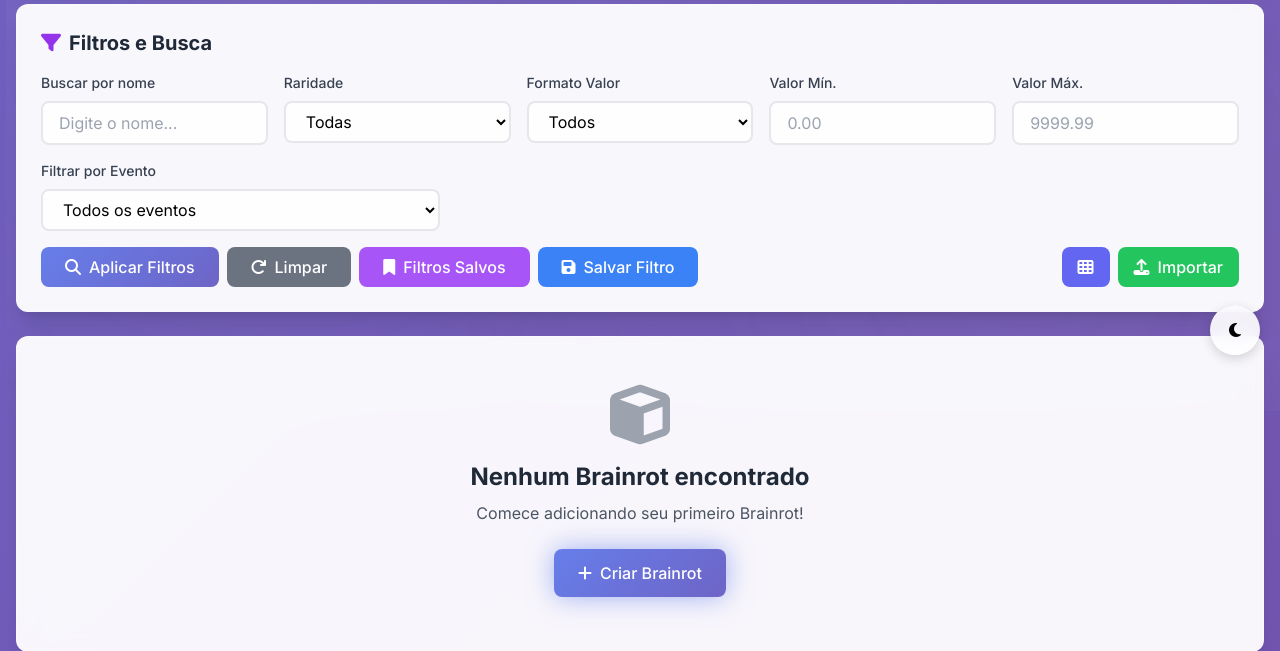
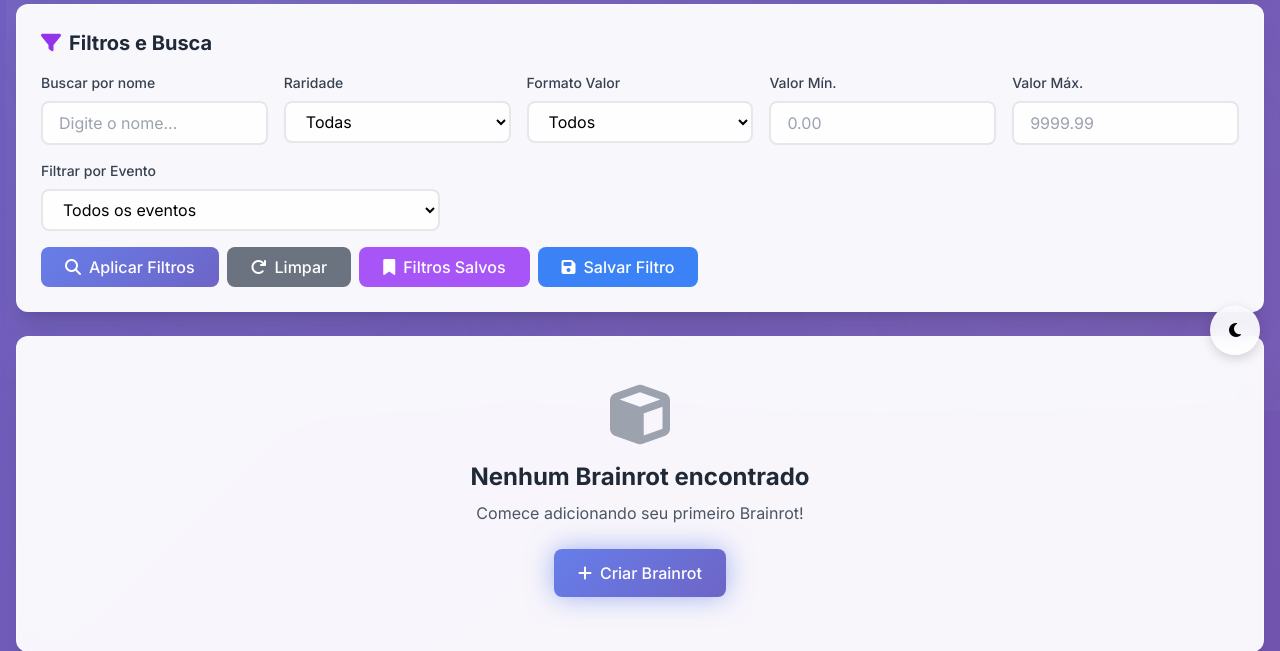
Before and after one commit to Jeferson-Brito/Brainrot_Manager, a Flask app: page /brainrots in a window 1280 px wide. Shown: the part 365-1016 px from the top of the page. Run offline with Flask 3, Linux system fonts and the light colour scheme; a user stored in the database is signed in; data that the repository does not hold is empty; some libraries are stand-ins or nearby versions.

Commit message:
Remover botÃ£o de alterar visualizaÃ§Ã£o, remover opÃ§Ãµes de importaÃ§Ã£o e alinhar cards na tela Home

```diff
--- a/templates/brainrots/list.html
+++ b/templates/brainrots/list.html
@@ -234,14 +234,6 @@
                     <i class="fas fa-save mr-2"></i>Salvar Filtro
                 </button>
             </div>
-            <div class="flex gap-2">
-                <button onclick="toggleVisualizacao()" class="bg-indigo-500 text-white px-4 py-2 rounded-lg font-medium hover:bg-indigo-600 transition-colors text-sm md:text-base" title="Alternar visualização">
-                    <i class="fas fa-th" id="view-icon"></i>
-                </button>
-                <button onclick="mostrarImportacao()" class="bg-green-500 text-white px-4 py-2 rounded-lg font-medium hover:bg-green-600 transition-colors text-sm md:text-base">
-                    <i class="fas fa-upload mr-2"></i>Importar
-                </button>
-            </div>
         </div>
 
         <!-- Ações em Lote -->
@@ -288,25 +280,6 @@
             </div>
             <div id="comparacao-content" class="p-6">
                 <!-- Conteúdo será preenchido via JavaScript -->
-            </div>
-        </div>
-    </div>
-
-    <!-- Modal de Importação -->
-    <div id="modal-importacao" class="hidden fixed inset-0 bg-black bg-opacity-50 z-50 flex items-center justify-center p-4">
-        <div class="bg-white rounded-xl shadow-2xl max-w-2xl w-full">
-            <div class="p-6 border-b flex justify-between items-center">
-                <h2 class="text-2xl font-bold">Importar Brainrots</h2>
-                <button onclick="fecharImportacao()" class="text-gray-500 hover:text-gray-700">
-                    <i class="fas fa-times text-2xl"></i>
-                </button>
-            </div>
-            <div class="p-6">
-                <p class="text-gray-600 mb-4">Selecione um arquivo JSON ou CSV para importar:</p>
-                <input type="file" id="arquivo-importacao" accept=".json,.csv" class="w-full p-2 border rounded mb-4">
-                <button onclick="importarDados()" class="btn-primary text-white px-6 py-3 rounded-lg font-medium w-full">
-                    <i class="fas fa-upload mr-2"></i>Importar
-                </button>
             </div>
         </div>
     </div>
--- a/templates/index.html
+++ b/templates/index.html
@@ -5,7 +5,7 @@
 {% block content %}
 <div class="fade-in">
     <!-- Cards de Estatísticas -->
-    <div class="grid grid-cols-1 md:grid-cols-3 gap-6 mb-8">
+    <div class="grid grid-cols-1 md:grid-cols-2 gap-6 mb-8 max-w-4xl mx-auto">
         <!-- Total de Contas -->
         <div class="card rounded-xl shadow-xl p-6 animate__animated animate__fadeInUp" style="animation-delay: 0.1s">
             <div class="flex items-center justify-between">
@@ -31,7 +31,6 @@
                 </div>
             </div>
         </div>
-
     </div>
 
     <!-- Botões de Ação Rápida -->
```
